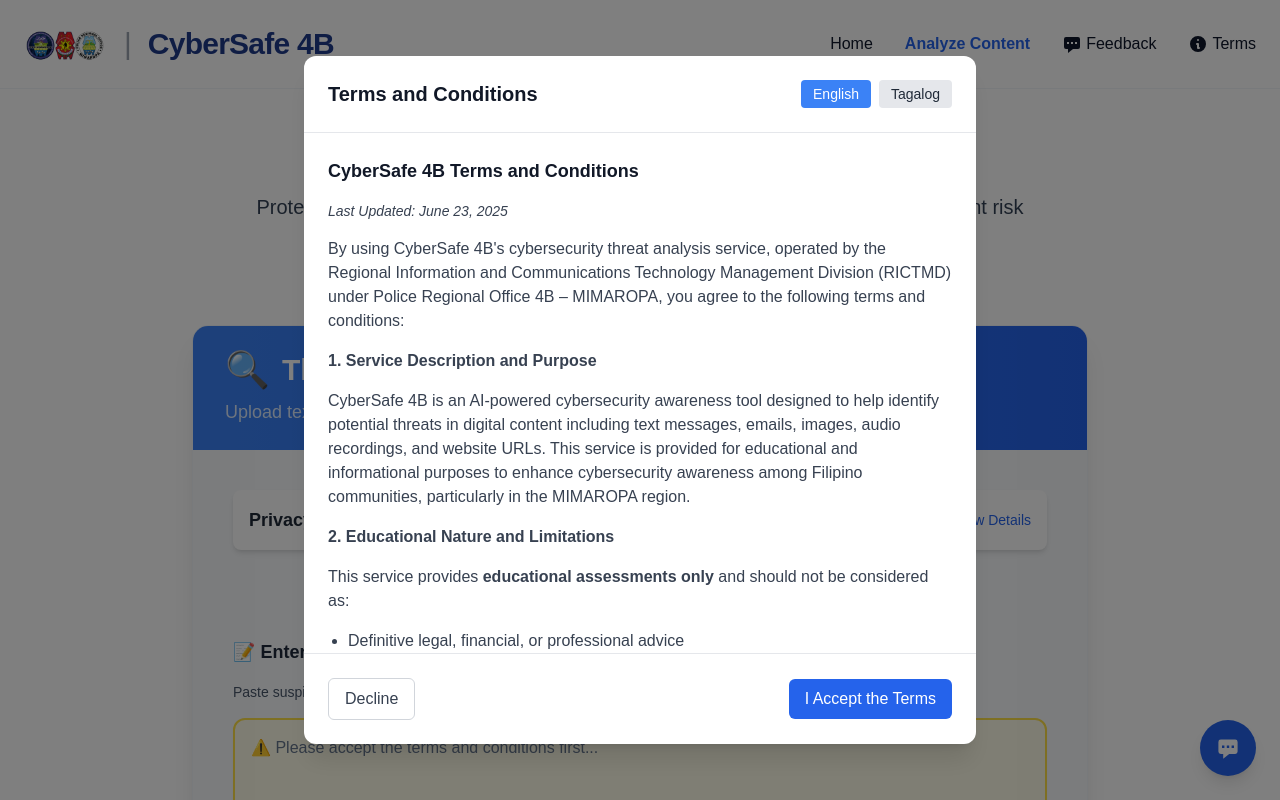
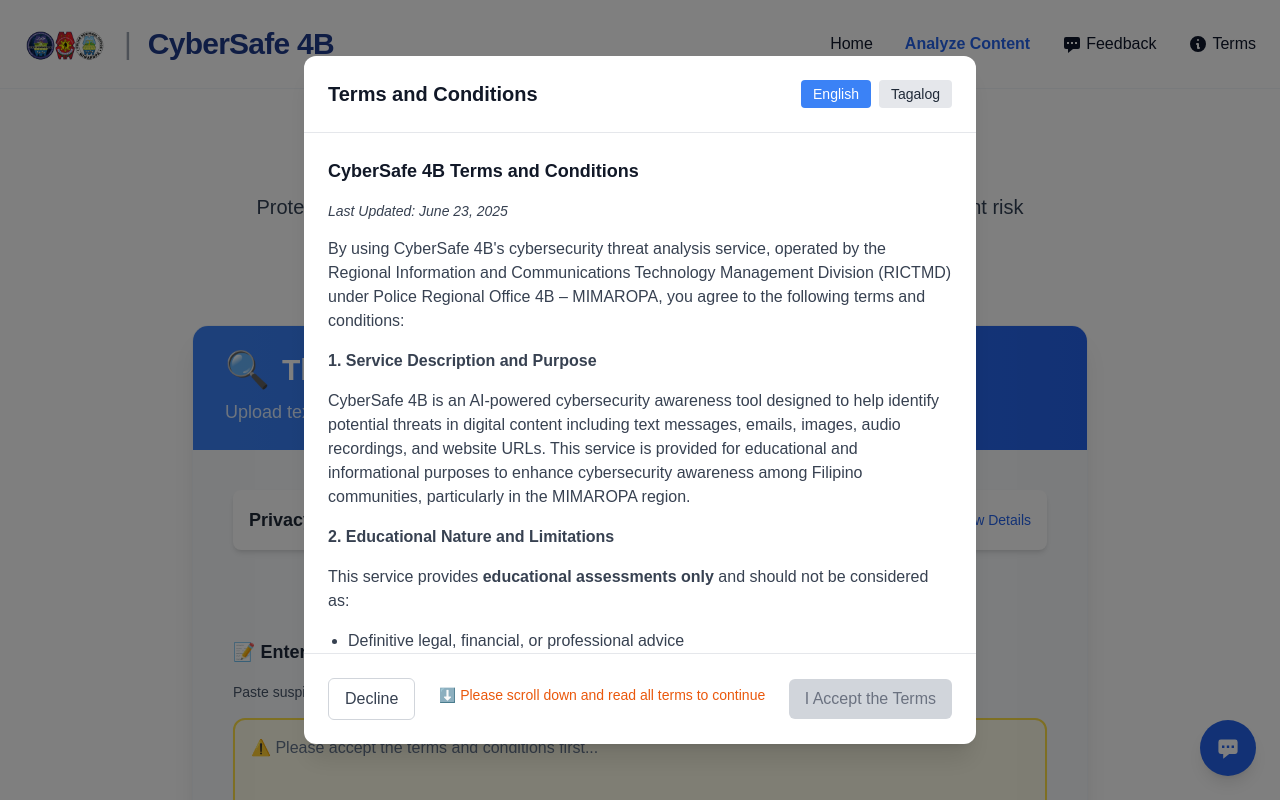
Before and after one commit to Claydropdead/Threat-Detection-System, a Next.js app: page /analysis in a window 1280 px wide. Shown: the top 800 px of the page. Built offline with nearby package versions, Linux system fonts and the light colour scheme.

Commit message:
added terms and conditions

```diff
--- a/app/components/TermsAndConditionsModal.tsx
+++ b/app/components/TermsAndConditionsModal.tsx
@@ -1,6 +1,6 @@
 "use client";
 
-import { useState, useEffect } from 'react';
+import { useState, useEffect, useRef } from 'react';
 import { saveUserConsent, hasUserConsent } from '../utils/consentManager';
 
 interface TermsAndConditionsModalProps {
@@ -16,6 +16,8 @@
 }: TermsAndConditionsModalProps) {
   const [language, setLanguage] = useState<'english' | 'tagalog'>('english');
   const [alreadyAccepted, setAlreadyAccepted] = useState(false);  // Check if terms have already been accepted
+  const [hasScrolledToBottom, setHasScrolledToBottom] = useState(false);
+  const scrollContainerRef = useRef<HTMLDivElement>(null);
   useEffect(() => {
     if (typeof window !== 'undefined') {
       // Our enhanced hasUserConsent now checks all storage types
@@ -23,6 +25,31 @@
       setAlreadyAccepted(isAccepted);
     }
   }, [isOpen]);
+
+  // Reset scroll state when modal opens or language changes
+  useEffect(() => {
+    if (isOpen) {
+      setHasScrolledToBottom(false);
+      // Check if content is already at bottom (in case content is short)
+      setTimeout(() => {
+        checkScrollPosition();
+      }, 100);
+    }
+  }, [isOpen, language]);
+
+  // Function to check if user has scrolled to bottom
+  const checkScrollPosition = () => {
+    if (scrollContainerRef.current) {
+      const { scrollTop, scrollHeight, clientHeight } = scrollContainerRef.current;
+      const isScrolledToBottom = scrollTop + clientHeight >= scrollHeight - 10; // 10px threshold
+      setHasScrolledToBottom(isScrolledToBottom);
+    }
+  };
+
+  // Handle scroll events
+  const handleScroll = () => {
+    checkScrollPosition();
+  };
 
   // Close modal with ESC key
   useEffect(() => {
@@ -73,7 +100,11 @@
             </button>
           </div>
         </div>
-          <div className="p-6 overflow-y-auto max-h-[50vh] sm:max-h-[60vh] md:max-h-[65vh] overflow-x-hidden">
+          <div
+            ref={scrollContainerRef}
+            onScroll={handleScroll}
+            className="p-6 overflow-y-auto max-h-[50vh] sm:max-h-[60vh] md:max-h-[65vh] overflow-x-hidden"
+          >
           {language === 'english' ? (            <div className="space-y-4 text-gray-700 dark:text-gray-300">
               <h3 className="text-lg font-semibold text-gray-900 dark:text-gray-100">CyberSafe 4B Terms and Conditions</h3>
 
@@ -258,7 +289,21 @@
                 className="w-full sm:w-auto px-4 py-2 border border-gray-300 dark:border-gray-600 rounded-md text-gray-700 dark:text-gray-300 hover:bg-gray-100 dark:hover:bg-gray-700 order-2 sm:order-1"
               >
                 {language === 'english' ? 'Decline' : 'Tanggihan'}
-              </button>              <button
+              </button>
+
+              {/* Scroll indicator message */}
+              {!hasScrolledToBottom && (
+                <div className="w-full sm:w-auto text-center sm:text-left order-3 sm:order-2">
+                  <p className="text-sm text-orange-600 dark:text-orange-400 mb-2">
+                    {language === 'english'
+                      ? '⬇️ Please scroll down and read all terms to continue'
+                      : '⬇️ Mangyaring mag-scroll pababa at basahin ang lahat ng tuntunin upang magpatuloy'
+                    }
+                  </p>
+                </div>
+              )}
+
+              <button
                 onClick={() => {
                   // Save consent using our utility which now takes care of all formats
                   saveUserConsent('termsAndConditions');
@@ -267,7 +312,12 @@
                   // Notify parent component
                   onAccept();
                 }}
-                className="w-full sm:w-auto px-4 py-2 bg-blue-600 text-white rounded-md hover:bg-blue-700 focus:outline-none focus:ring-2 focus:ring-blue-500 order-1 sm:order-2"
+                disabled={!hasScrolledToBottom}
+                className={`w-full sm:w-auto px-4 py-2 rounded-md focus:outline-none focus:ring-2 order-1 sm:order-3 ${
+                  hasScrolledToBottom
+                    ? 'bg-blue-600 text-white hover:bg-blue-700 focus:ring-blue-500 cursor-pointer'
+                    : 'bg-gray-300 dark:bg-gray-600 text-gray-500 dark:text-gray-400 cursor-not-allowed'
+                }`}
               >
                 {language === 'english' ? 'I Accept the Terms' : 'Tinatanggap Ko ang Mga Tuntunin'}
               </button>
```
